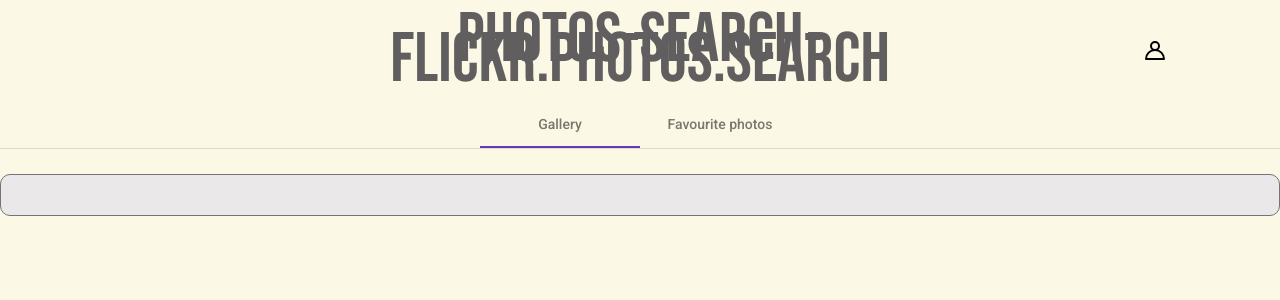
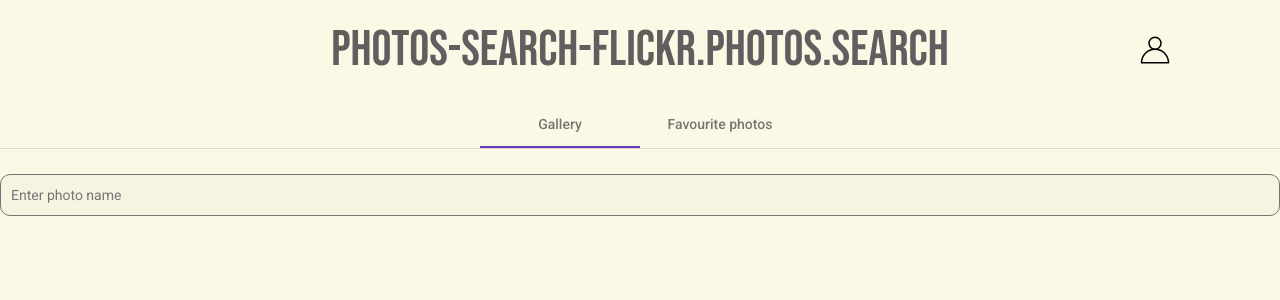
Before and after one commit to ArtyomTrubachev/Photos-search-flickr.photos.search, an Angular app: page /layout in a window 1280 px wide. Shown: the top 300 px of the page. Built offline with nearby package versions, Linux system fonts and the light colour scheme; sample sign-in values are in the browser's storage.

Commit message:
Added guard

```diff
--- a/src/app/app-routing.module.ts
+++ b/src/app/app-routing.module.ts
@@ -2,11 +2,12 @@
 import { RouterModule, Routes } from '@angular/router';
 import {LoginComponent} from "./components/login/login.component";
 import {MainLayoutComponent} from "./components/main-layout/main-layout.component";
+import {AuthGuard} from "./guards/auth.guard";
 
 const routes: Routes = [
   {path: '', redirectTo: '/login', pathMatch: 'full'},
   {path: 'login', component: LoginComponent},
-  {path: 'layout', component: MainLayoutComponent},
+  {path: 'layout', component: MainLayoutComponent, canActivate: [AuthGuard]},
 
 ];
 
--- a/src/app/components/gallery/gallery.component.html
+++ b/src/app/components/gallery/gallery.component.html
@@ -1,4 +1,4 @@
-<input class="inputPhoto" type="text" (input)="onSearch($event)">
+<input class="inputPhoto" type="text" (input)="onSearch($event)" placeholder="Enter photo name">
 
 <div class="wrapper">
   <div class="container-images" *ngFor="let item of arrSearchResPhotos">
--- a/src/app/components/gallery/gallery.component.scss
+++ b/src/app/components/gallery/gallery.component.scss
@@ -10,11 +10,12 @@
   border-radius:10px;
   border: 1px solid #757373;
   transition: .4s;
-  background: #eae8e8;
+  background: #f6f3e1;
+  outline:none;
 }
 
 .inputPhoto:hover {
-  border: 1px solid #038181;
+  background: #f5f3f3;
 }
 
 .wrapper {
--- a/src/app/components/login/login.component.scss
+++ b/src/app/components/login/login.component.scss
@@ -22,7 +22,7 @@
 }
 
 .container__title {
-  background-color: #57b846;
+  background-color: #d96a07;
   height: 100px;
   display: flex;
   justify-content: center;
@@ -52,12 +52,12 @@
 .btnForm {
   margin-top: 60px;
   color: white;
-  background-color: #57b846;
+  background-color: #d96a07;
   transition: all .4s;
 }
 
 .btnForm:hover {
-  background-color: #408534;
+  background-color: #eab06c;
 }
 
 .btnForm.mat-button-disabled {
--- a/src/app/components/main-layout/main-layout.component.html
+++ b/src/app/components/main-layout/main-layout.component.html
@@ -3,15 +3,15 @@
     <div class="header__another"></div>
     <div class="header__title">Photos-search-flickr.photos.search</div>
     <div class="header__logo-user">
-      <svg width="20px" height="19px" viewBox="0 0 20 19" version="1.1" xmlns="http://www.w3.org/2000/svg" xmlns:xlink="http://www.w3.org/1999/xlink">
+      <svg [routerLink]="'/login'" class="logoSVG" width="30px" height="30px" viewBox="0 0 20 19" version="1.1" xmlns="http://www.w3.org/2000/svg" xmlns:xlink="http://www.w3.org/1999/xlink">
         <title>ic_profile</title>
         <desc>Created with Sketch.</desc>
         <defs></defs>
-        <g id="Icons" stroke="none" stroke-width="1" fill="none" fill-rule="evenodd" stroke-linecap="round" stroke-linejoin="round">
-          <g id="24-px-Icons" transform="translate(-122.000000, -27.000000)" stroke="#000000">
+        <g id="Icons" stroke="black" stroke-width="1" fill="none" fill-rule="evenodd" stroke-linecap="round" stroke-linejoin="round">
+          <g id="24-px-Icons" transform="translate(-122.000000, -27.000000)" stroke="black">
             <g id="ic_profile" transform="translate(120.000000, 24.000000)">
               <g id="profile">
-                <g transform="translate(3.000000, 4.000000)" stroke-width="2">
+                <g transform="translate(3.000000, 4.000000)" stroke-width="1">
                   <circle id="Oval-6" cx="9" cy="4" r="4"></circle>
                   <path d="M18,17 C18,12.0294373 13.9705627,8 9,8 C4.02943725,8 0,12.0294373 0,17 L18,17 Z" id="Oval"></path>
                 </g>
--- a/src/app/components/main-layout/main-layout.component.scss
+++ b/src/app/components/main-layout/main-layout.component.scss
@@ -28,3 +28,18 @@
   display: flex;
   justify-content: center;
 }
+
+#Icons {
+  transition: 1s;
+}
+
+#Icons:hover {
+  fill: black;
+}
+
+@media (max-width: 1400px) {
+  .header__title {
+    font-size: 50px;
+
+  }
+}
--- a/src/app/components/selected-images/selected-images.component.html
+++ b/src/app/components/selected-images/selected-images.component.html
@@ -5,6 +5,6 @@
   </div>
 </div>
 
-<div *ngIf="arrFavouritePhotos.length<1" class="wrapper">
-  <p class="footTitle">Sorry you don't have any favourite photo</p>
+<div *ngIf="arrFavouritePhotos.length<1" class="containerTitleNoPhoto">
+  <p class="titleNoPhotos">Sorry, you don't have any favourite photo</p>
 </div>
--- a/src/app/components/selected-images/selected-images.component.scss
+++ b/src/app/components/selected-images/selected-images.component.scss
@@ -18,11 +18,15 @@
   transition: .4s;
 }
 
-.main_card-img:hover {
-/*  filter: brightness(0.6);*/
-}
-
 button {
   margin-top: 5px;
   width: 100%;
 }
+
+.containerTitleNoPhoto {
+  margin-top: 100px;
+  text-align: center;
+  font-family: 'Bebas Neue', cursive;
+  font-size: 35px;
+  color: #605e5e;
+}
--- /dev/null
+++ b/src/app/guards/auth.guard.ts
@@ -0,0 +1,15 @@
+import { Injectable } from '@angular/core';
+import { ActivatedRouteSnapshot, CanActivate, RouterStateSnapshot, UrlTree } from '@angular/router';
+import { Observable } from 'rxjs';
+
+@Injectable({
+  providedIn: 'root'
+})
+export class AuthGuard implements CanActivate {
+  canActivate(
+    route: ActivatedRouteSnapshot,
+    state: RouterStateSnapshot): Observable<boolean | UrlTree> | Promise<boolean | UrlTree> | boolean | UrlTree {
+    return !!localStorage.getItem('token');
+  }
+
+}
--- a/src/app/services/auth.service.ts
+++ b/src/app/services/auth.service.ts
@@ -23,12 +23,11 @@
 
   public setToken(response: TokenFireBase) {
     console.log(response);
-/*    if (response) {
-      localStorage.setItem('token', response.token);
-
+    if (response) {
+      localStorage.setItem('token', response.idToken);
     } else {
       localStorage.clear();
-    }*/
+    }
   }
 
 }
```
